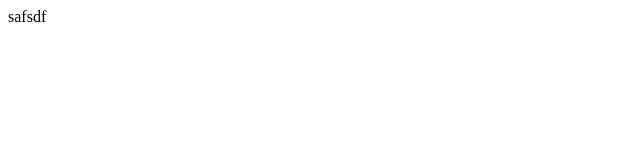
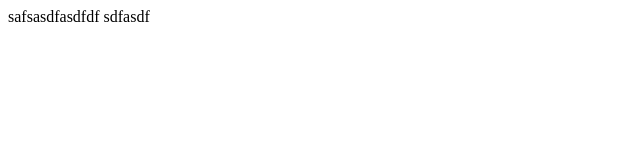
Before and after one commit to runnedrun/test-9, a plain HTML site: page index.html in a window 1280 px wide. Shown: the whole page, without its empty margins (0-640 px from the left). Drawn offline with Linux system fonts and the light colour scheme.

Commit message:
Classadoo autocommit

```diff
--- a/index.html
+++ b/index.html
@@ -2,6 +2,7 @@
   <head>
   </head>
   <body>
-    safsdf
+    safsasdfasdfdf
+    sdfasdf
   </body>
 </html>
```
